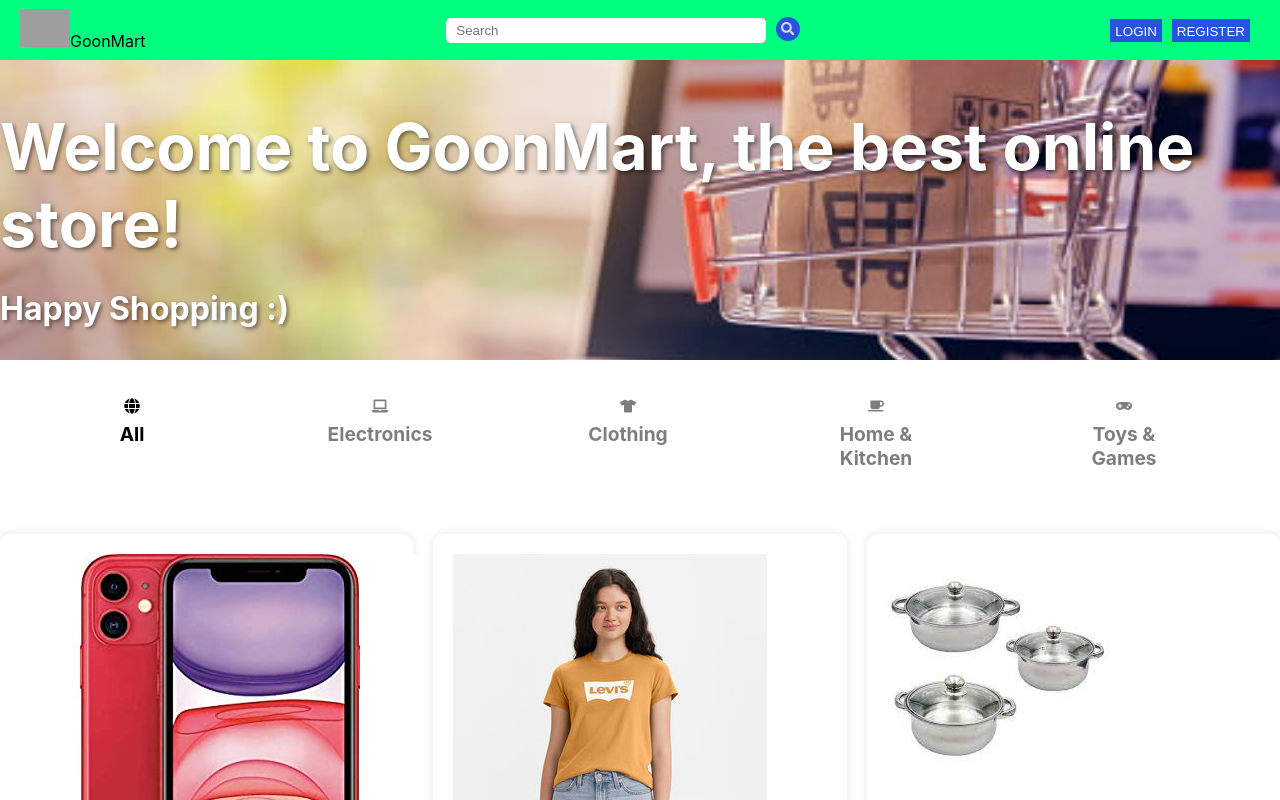
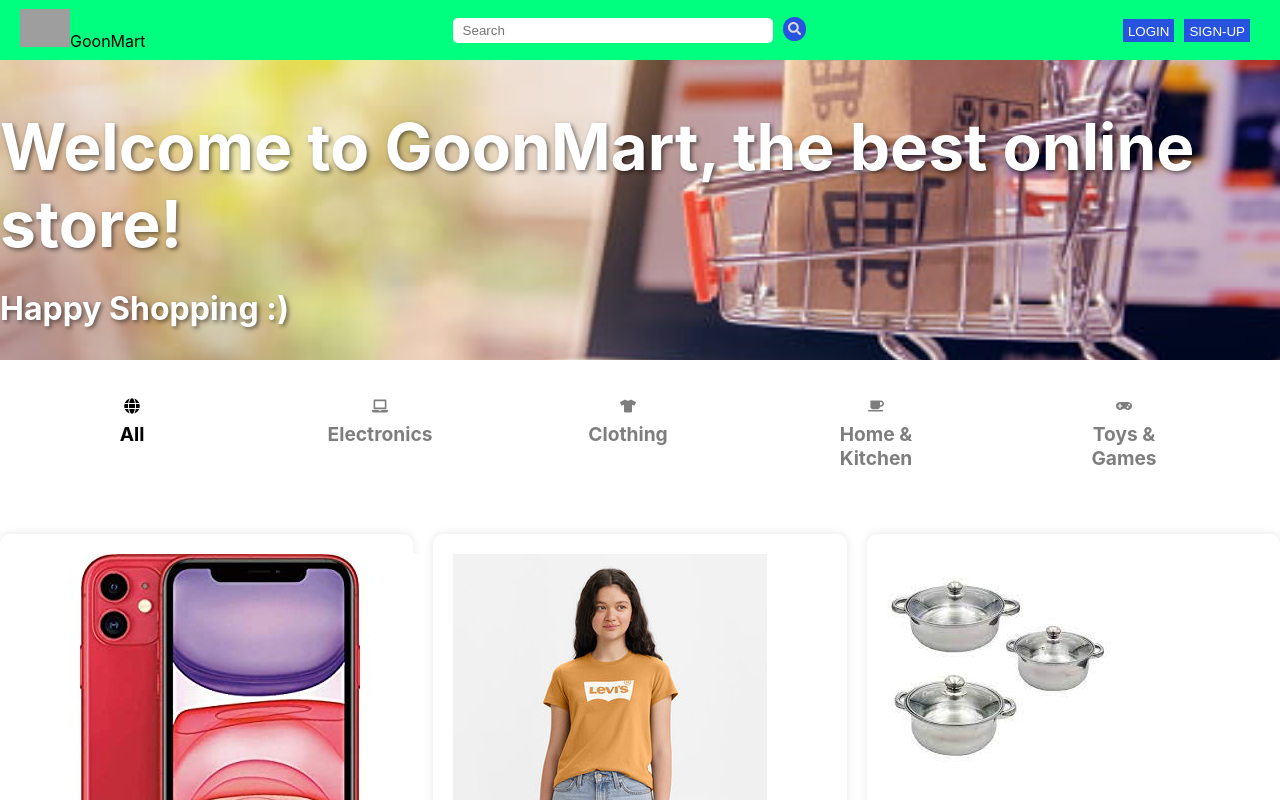
Before and after one commit to GoonMart-Goons/GoonMart-Online-Store, a React (Create React App) app in the folder GoonMart_Web/: page / in a window 1280 px wide. Shown: the top 800 px of the page. Built offline with nearby package versions, Linux system fonts and the light colour scheme; grey boxes are pictures that could not be loaded.

Commit message:
updated nav bar

```diff
--- a/GoonMart_Web/package.json
+++ b/GoonMart_Web/package.json
@@ -7,14 +7,14 @@
     "@testing-library/jest-dom": "^5.16.5",
     "@testing-library/react": "^13.4.0",
     "@testing-library/user-event": "^13.5.0",
+    "firebase": "^9.6.4",
     "react": "^18.2.0",
     "react-dom": "^18.2.0",
     "react-icons": "^4.8.0",
     "react-router-dom": "^6.9.0",
     "react-scripts": "^2.1.8",
     "web-vitals": "^2.1.4",
-    "yup": "^1.0.2",
-    "firebase": "^9.6.4"
+    "yup": "^1.0.2"
   },
   "scripts": {
     "start": "react-scripts  --openssl-legacy-provider start",
--- a/GoonMart_Web/src/NavigationBar.js
+++ b/GoonMart_Web/src/NavigationBar.js
@@ -18,8 +18,8 @@
         </form>
       </div>
       <div className="navbar-right">
-        <button> <a href="/login" className="nav-link">LOGIN</a></button>
-        <button><a href="/register" className="nav-link">REGISTER</a></button>
+        <button> <a href="./Login" className="nav-link">LOGIN</a></button>
+        <button><a href="./Register" className="nav-link">SIGN-UP</a></button>
       </div>
     </nav>
   );
--- a/package.json
+++ /dev/null
@@ -1,5 +0,0 @@
-{
-  "dependencies": {
-    "firebase": "^9.19.1"
-  }
-}
```
Also changed, not shown: 2 other files (tests, documents, lock files or other folders).
